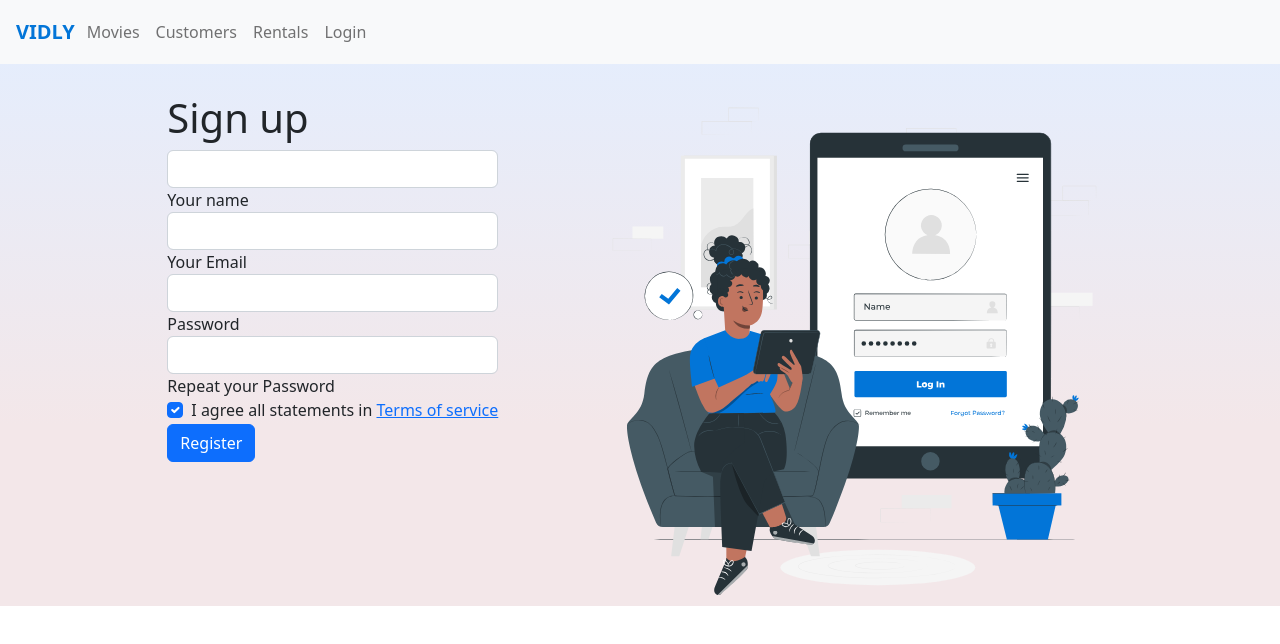
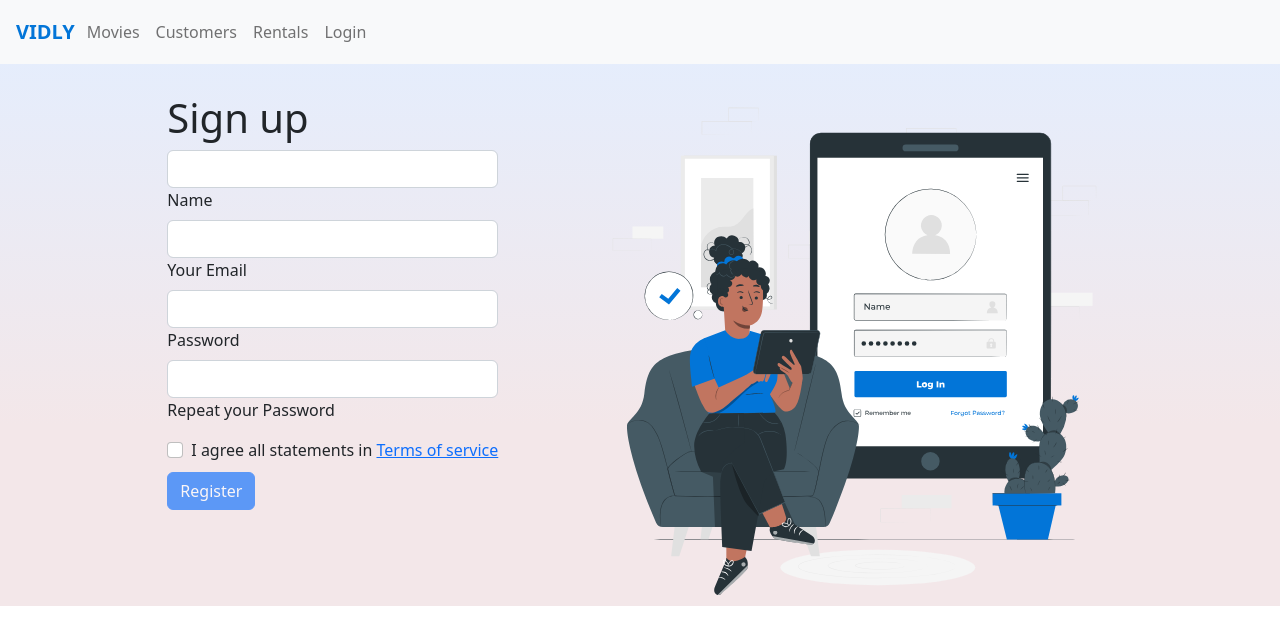
Before and after one commit to MirelaKostova/vidly, a React (Create React App) app: page /register in a window 1280 px wide. Shown: the top 644 px of the page. Built offline with nearby package versions, Linux system fonts and the light colour scheme.

Commit message:
Register Component

```diff
--- a/src/components/common/loginForm/form.jsx
+++ b/src/components/common/loginForm/form.jsx
@@ -4,10 +4,18 @@ import Input from "./input";
 
 const mySchema = {
   username: Joi.string().min(3).max(30).required().label("Username"),
+  email: Joi.string()
+    .email({
+      minDomainSegments: 2,
+      tlds: { allow: ["com", "net"] },
+    })
+    .label("Email")
+    .required(),
   password: Joi.string()
     .pattern(new RegExp("^[a-zA-Z0-9]"))
     .label("Password")
     .required(),
+  repeat_password: Joi.ref("password"),
 };
 
 class Form extends Component {
@@ -65,12 +73,13 @@ class Form extends Component {
     this.setState({ data, errors });
   };
 
-  renderInput = (name, label, type = "text") => {
+  renderInput = (name, label, type = "text", id) => {
     const { data, errors } = this.state;
 
     return (
       <Input
         type={type}
+        id={id}
         name={name}
         value={data[name]}
         label={label}
--- a/src/components/common/loginForm/input.jsx
+++ b/src/components/common/loginForm/input.jsx
@@ -1,7 +1,7 @@
 const Input = ({ name, label, error, ...rest }) => {
   return (
     <>
-      <input {...rest} name={name} id={name} className="form-control" />
+      <input {...rest} name={name} className="form-control" />
       <label className="form-label" htmlFor={name}>
         {label}
       </label>
--- a/src/components/common/loginForm/loginForm.jsx
+++ b/src/components/common/loginForm/loginForm.jsx
@@ -21,8 +21,13 @@ class LoginForm extends Form {
 
             <div className="form-outline">
               <div className="form-outline mb-4">
-                {this.renderInput("username", "Username")}
-                {this.renderInput("password", "Password", "password")}
+                {this.renderInput("username", "Username", "usernameInput")}
+                {this.renderInput(
+                  "password",
+                  "Password",
+                  "password",
+                  "loginPwd"
+                )}
               </div>
 
               {/* 2 column grid layout for inline styling */}
--- a/src/components/common/register.jsx
+++ b/src/components/common/register.jsx
@@ -1,83 +1,55 @@
+import { Component } from "react";
 import { Link } from "react-router-dom";
+import Form from "./loginForm/form";
 import Image from "./loginForm/media/illustration.svg";
 
-const Register = () => {
-  return (
-    <>
+class Register extends Form {
+  state = { data: { username: "", password: "" }, errors: {} };
+
+  render() {
+    return (
       <div className="wrapper-container d-flex justify-content-center ">
         <div className="register-container flex-column mb-3">
           <h1>Sign up</h1>
           <form>
-            <div>
-              {/*  Name input  */}
-              <input
-                type="text"
-                id="nameRegisterInput"
-                className="form-control"
-              />
-              <label className="formLabel" for="nameRegisterInput">
-                Your name
-              </label>
+            <div className="form-outline mb-2">
+              {this.renderInput("name", "Name", "nameInput")}
+              {this.renderInput("email", "Your Email", "emailInput")}
+              {this.renderInput("password", "Password", "password", "pswInput")}
+              {this.renderInput(
+                "password",
+                "Repeat your Password",
+                "password",
+                "repeatPwd"
+              )}
             </div>
 
-            {/*  Email input */}
-            <div>
-              <input
-                type="email"
-                id="emailRegisterInput"
-                className="form-control"
-              />
-              <label className="formLabel" for="emailRegisterInput">
-                Your Email
-              </label>
-            </div>
-
-            {/*  Password input */}
-            <div>
-              <input
-                type="password"
-                id="pwdRegisterInput"
-                className="form-control"
-              />
-              <label className="formLabel" for="pwdRegisterInput">
-                Password
-              </label>
-            </div>
-
-            {/*  Repeat your Password input */}
-            <div>
-              <input type="password" className="form-control" />
-              <label>Repeat your Password</label>
-            </div>
-
-            {/* Checkbox */}
+            {/* -------------- Checkbox -------------- */}
             <div className="form-check">
               <input
                 className="form-check-input"
                 type="checkbox"
-                value=""
+                value="onChecked"
                 id="checkbox"
-                checked
               />
-              <label className="form-check-label" for="checkbox">
+
+              <label className="form-check-label mb-2" htmlFor="checkbox">
                 I agree all statements in{" "}
                 <Link to="/movies">Terms of service</Link>
               </label>
             </div>
 
-            <button type="button" className="btn btn-primary">
-              Register
-            </button>
+            {this.renderButton("Register")}
           </form>
         </div>
 
-        {/* Image */}
+        {/* -------------- Image -------------- */}
         <div className="image-container">
           <img className="illustration" src={Image} alt="login-illustration" />
         </div>
       </div>
-    </>
-  );
-};
+    );
+  }
+}
 
 export default Register;
```
